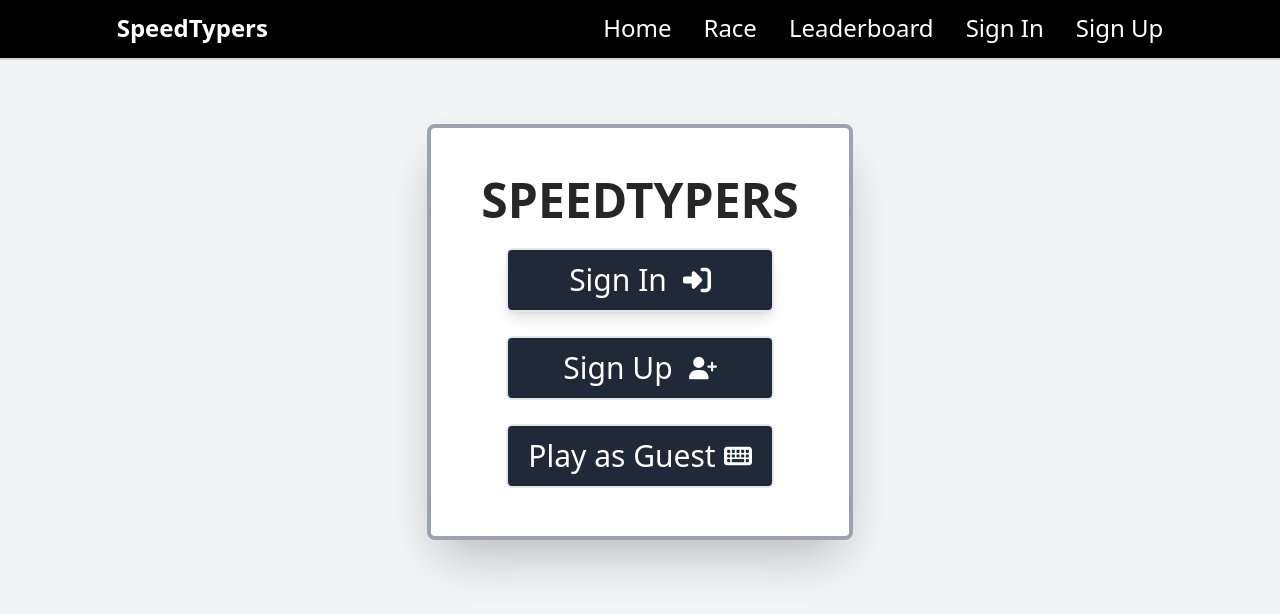
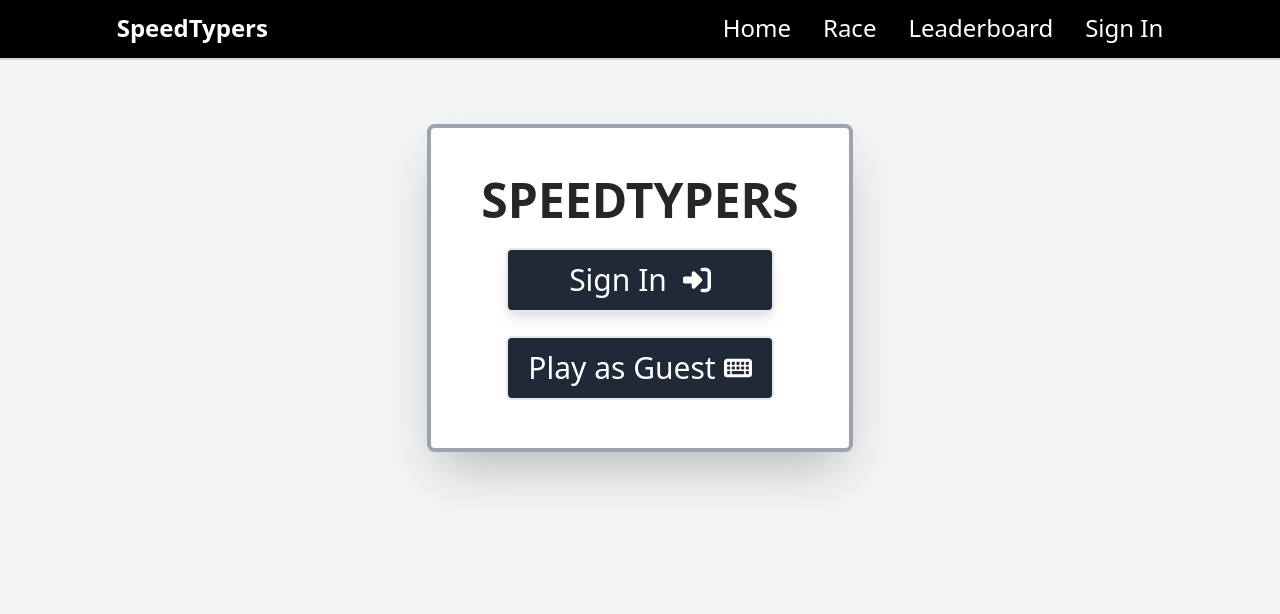
Before and after one commit to MarshPeter/speed-typers-next, a Next.js app: page / in a window 1280 px wide. Shown: the top 614 px of the page. Built offline with nearby package versions, Linux system fonts and the light colour scheme; no server answers.

Commit message:
removed sign up because its incredibly buggy

```diff
--- a/src/app/page.tsx
+++ b/src/app/page.tsx
@@ -42,15 +42,6 @@ export default async function Home() {
                     </div>
                     <div className="flex items-center justify-center">
                         <Link
-                            className="flex justify-center items-center gap-4 text-3xl w-10/12 p-3 text-white bg-gray-800 hover:bg-gray-300 hover:text-neutral-800 rounded-md border-2 hover:border-gray-700"
-                            href="/sign-up"
-                        >
-                            <p>Sign Up</p>
-                            <FontAwesomeIcon icon={faUserPlus} className="w-7" />
-                        </Link>
-                    </div>
-                    <div className="flex items-center justify-center">
-                        <Link
                             className="flex justify-center items-center gap-2 text-3xl w-10/12 p-3 text-white bg-gray-800 hover:bg-gray-300 hover:text-neutral-800 rounded-md border-2 hover:border-gray-700"
                             href="/prompter"
                         >
--- a/src/components/Header.tsx
+++ b/src/components/Header.tsx
@@ -34,12 +34,6 @@ export default function Header() {
                             >
                                 Sign In
                             </Link>
-                            <Link
-                                className="border-b-2 border-black hover:border-gray-600"
-                                href="/sign-up"
-                            >
-                                Sign Up
-                            </Link>
                         </SignedOut>
                         <SignedIn>
                             <Link
```
